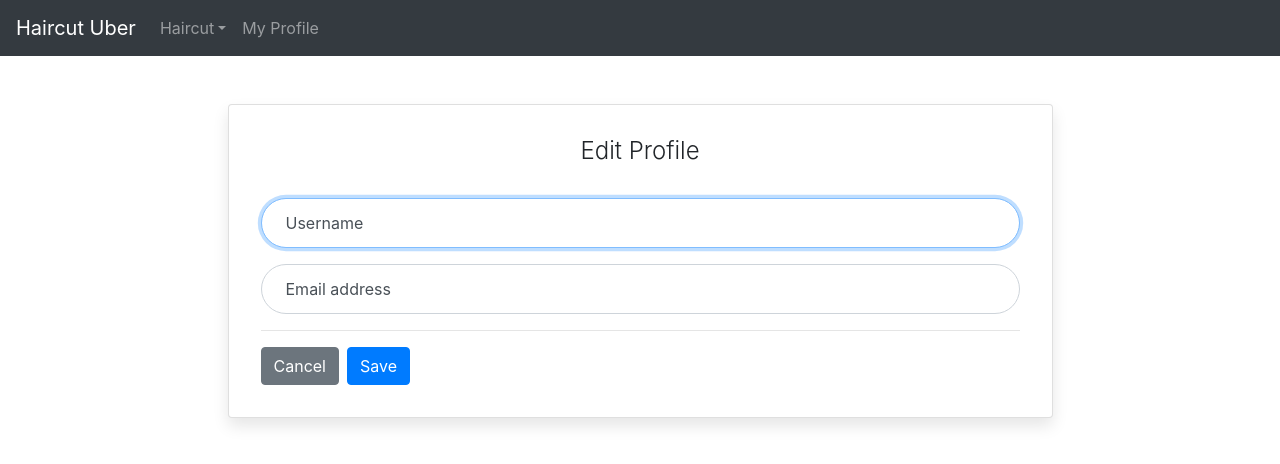
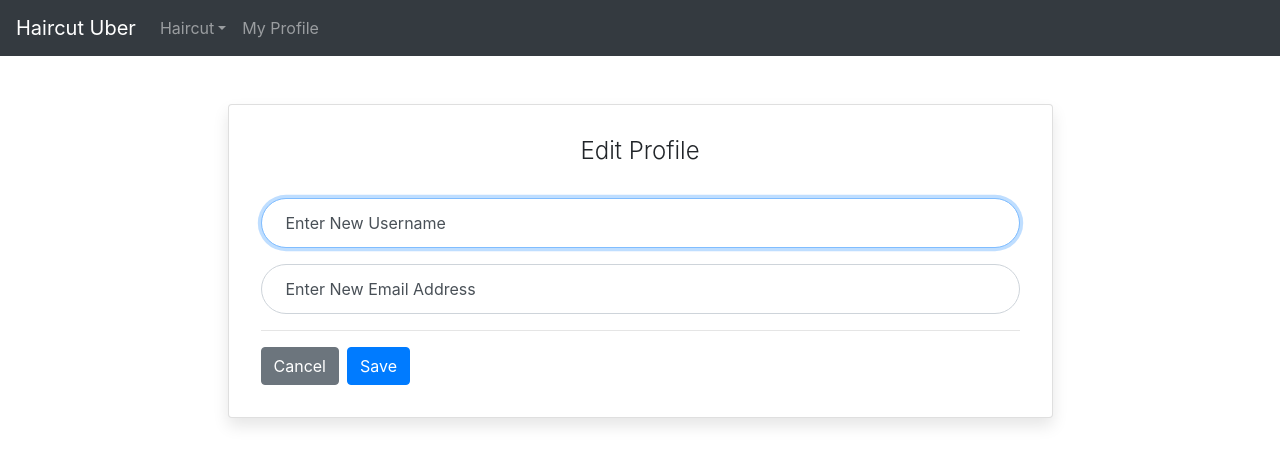
Before and after one commit to DylanFurner-71/CSE4345Group4, a React (Create React App) app in the folder client/: page /stylist/profile in a window 1280 px wide. Shown: the top 464 px of the page. Built offline with nearby package versions, Linux system fonts and the light colour scheme.

Commit message:
merging to master

```diff
--- a/client/src/App.js
+++ b/client/src/App.js
@@ -8,8 +8,8 @@ import jwt_decode from "jwt-decode";
 import PrivateRoute from "./components/PrivateRoute"
 import Navigation from "./components/navigation"
 import Landing from './components/landing'
-import Login from './components/login'
-import Register from './components/register/register'
+import Login from './components/login/login'
+import Register from './components/register/registerUser'
 import setAuthToken from "./utils/setAuthToken";
 import store from "./store";
 import RegisterStylist from "./components/register/registerStylist";
--- a/client/src/actions/authActions.js
+++ b/client/src/actions/authActions.js
@@ -22,7 +22,7 @@ export const registerUser = (userData, history) => dispatch => {
 // Register Stylist
 export const registerStylist = (userData, history) => dispatch => {
     axios
-        .post("/stylist/register", userData)
+        .post("/stylists/register", userData)
         .then(() => history.push("/login")) // re-direct to login on successful register
         .catch(err =>
             dispatch({
--- a/client/src/components/login.js
+++ b/client/src/components/login/login.js
@@ -2,9 +2,9 @@ import React, {Component} from "react";
 import {Link} from "react-router-dom";
 import PropTypes from "prop-types";
 import {connect} from "react-redux";
-import {loginUser} from "../actions/authActions";
+import {loginUser} from "../../actions/authActions";
 import classnames from "classnames";
-import "./register/register.css"
+import "../register/register.css"
 
 class Login extends Component {
     constructor() {
--- a/client/src/components/profile/stylistProfile.js
+++ b/client/src/components/profile/stylistProfile.js
@@ -26,7 +26,7 @@ const StylistProfile = () => {
                                 <div className="form-label-group">
                                     <input type="text" onChange={event => setName(event.target.value)}
                                            value={name} className="form-control" id="name" placeholder="Username" required autoFocus />
-                                    <label htmlFor="name">Username</label>
+                                    <label htmlFor="name">Enter New Username</label>
                                 </div>
 
                                 <div className="form-label-group">
@@ -35,7 +35,7 @@ const StylistProfile = () => {
                                            value={email}
                                            id="inputEmail"
                                            placeholder="Email address" required />
-                                    <label htmlFor="inputEmail">Email address</label>
+                                    <label htmlFor="inputEmail">Enter New Email Address</label>
                                 </div>
 
                                 <hr/>
--- a/client/src/components/register/register.js
+++ b/client/src/components/register/registerUser.js
@@ -6,7 +6,7 @@ import { registerUser } from "../../actions/authActions";
 import classnames from "classnames";
 import "./register.css"
 
-class Register extends Component {
+class RegisterUser extends Component {
     constructor() {
         super();
         this.state = {
@@ -18,7 +18,7 @@ class Register extends Component {
         };
     }
     componentDidMount() {
-        // If logged in and user navigates to Register page, should redirect them to dashboard
+        // If logged in and user navigates to RegisterUser page, should redirect them to dashboard
     }
     componentWillReceiveProps(nextProps) {
         if (nextProps.error) {
@@ -106,7 +106,7 @@ class Register extends Component {
         );
     }
 }
-Register.propTypes = {
+RegisterUser.propTypes = {
     registerUser: PropTypes.func.isRequired,
     auth: PropTypes.object.isRequired,
     error: PropTypes.object.isRequired
@@ -118,4 +118,4 @@ const mapStateToProps = state => ({
 export default connect(
     mapStateToProps,
     { registerUser }
-)(withRouter(Register));
+)(withRouter(RegisterUser));
```
Also changed, not shown: 1 other file (tests, documents, lock files or other folders).
